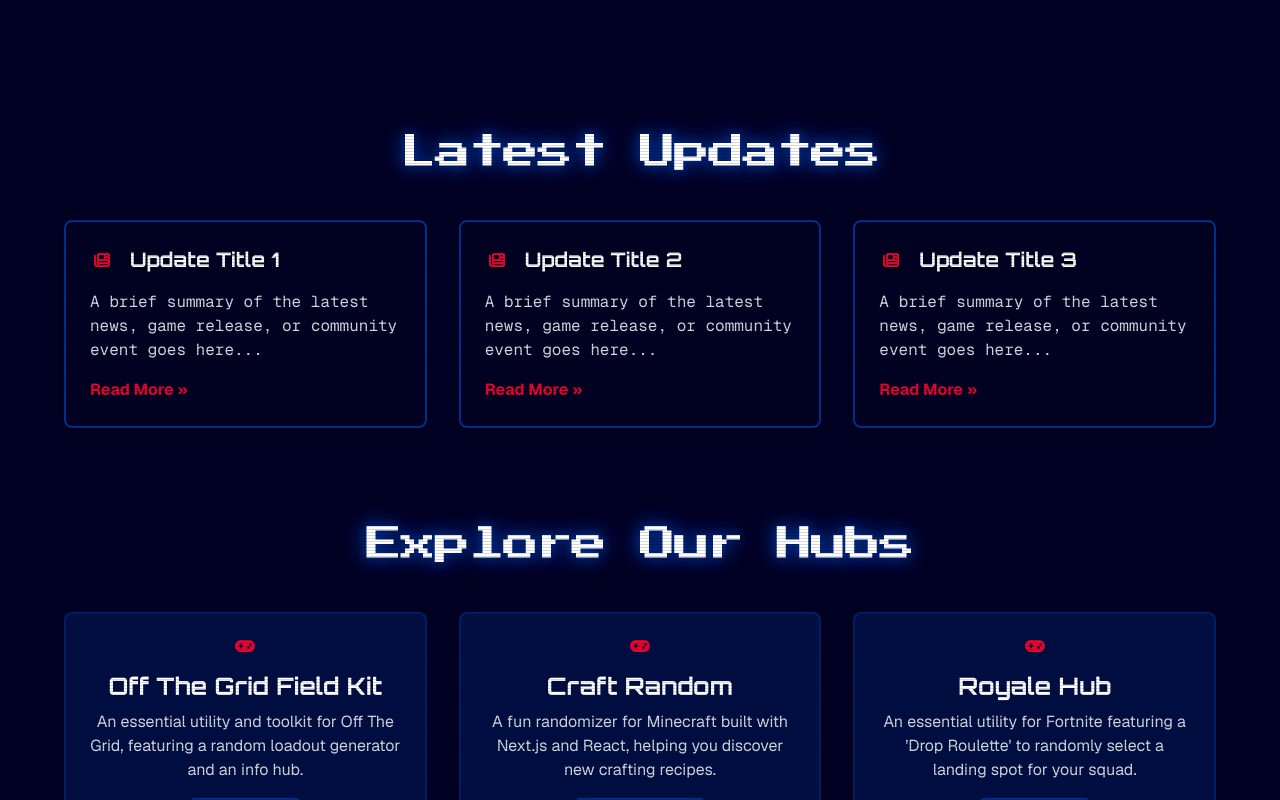
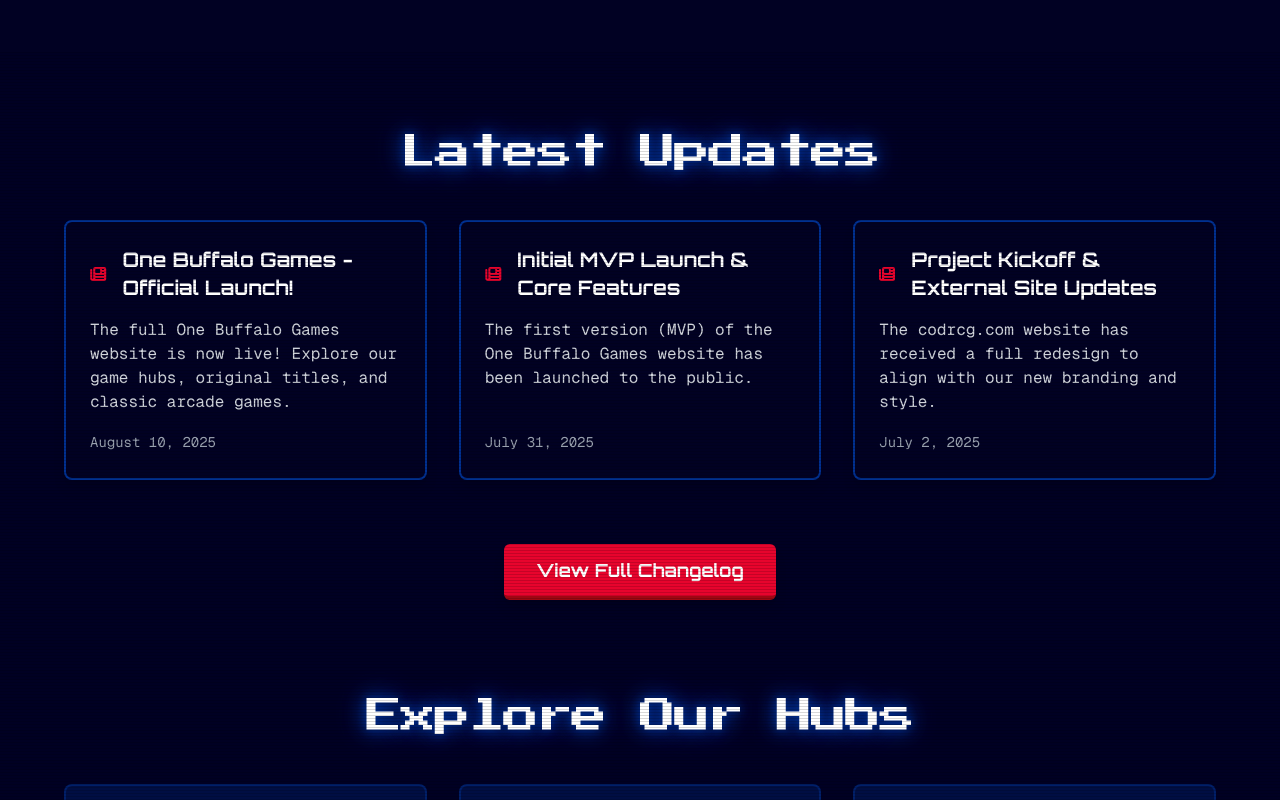
Before and after one commit to OneBuffaloLabs/onebuffalogames.com, a Next.js app: page / in a window 1280 px wide. Shown: the part 590-1390 px from the top of the page. Built offline with nearby package versions, Linux system fonts and the light colour scheme.

Commit message:
Updated the latest updates section to pull from changelog file

```diff
--- a/src/app/page.tsx
+++ b/src/app/page.tsx
@@ -1,11 +1,9 @@
-import { FontAwesomeIcon } from '@fortawesome/react-fontawesome';
-import { faNewspaper } from '@fortawesome/free-solid-svg-icons';
-import SectionHeader from '@/components/home/SectionHeader';
 import HubsSection from '@/components/home/HubsSection';
 import ArcadeButton from '@/components/ArcadeButton';
 import FeaturedGamesSection from '@/components/home/FeaturedGamesSection';
+import LatestUpdatesSection from '@/components/home/LatestUpdatesSection';
 
-// Import the new game data
+// Import game data
 import originalGamesData from '@/data/originalGames.json';
 import arcadeGamesData from '@/data/arcadeGames.json';
 
@@ -36,35 +34,12 @@ export default function HomePage() {
 
       {/* Main content wrapper */}
       <div className="relative py-20 px-4 sm:px-6 lg:px-8 space-y-24 bg-obl-dark-blue/95 scanline-overlay">
-        {/* Latest Updates Section */}
-        <section>
-          <SectionHeader title="Latest Updates" />
-          <div className="grid md:grid-cols-2 lg:grid-cols-3 gap-8 max-w-6xl mx-auto">
-            {[...Array(3)].map((_, i) => (
-              <div
-                key={i}
-                className="bg-obl-dark-blue border-2 border-obl-blue p-6 rounded-lg shadow-lg hover:shadow-obl-red/50 hover:-translate-y-1 transition-all duration-300">
-                <div className="flex items-center mb-4">
-                  <FontAwesomeIcon icon={faNewspaper} className="h-6 w-6 mr-4 text-obl-red" />
-                  <h3 className="font-orbitron text-xl font-bold text-white">
-                    Update Title {i + 1}
-                  </h3>
-                </div>
-                <p className="text-gray-300 font-mono mb-4">
-                  A brief summary of the latest news, game release, or community event goes here...
-                </p>
-                <a href="#" className="font-bold text-obl-red hover:underline">
-                  Read More &raquo;
-                </a>
-              </div>
-            ))}
-          </div>
-        </section>
+        <LatestUpdatesSection />
 
-        {/* Dynamic Hubs section */}
+        {/* Hubs section */}
         <HubsSection />
 
-        {/* Dynamic Originals Section */}
+        {/* Originals Section */}
         <FeaturedGamesSection
           title="One Buffalo Originals"
           games={originalGamesData}
@@ -72,7 +47,7 @@ export default function HomePage() {
           browseAllLink="/games?filter=originals"
         />
 
-        {/* Dynamic Arcade Section */}
+        {/* Arcade Section */}
         <FeaturedGamesSection
           title="Classic Arcade Hits"
           games={arcadeGamesData}
--- /dev/null
+++ b/src/components/home/LatestUpdatesSection.tsx
@@ -0,0 +1,50 @@
+import { FontAwesomeIcon } from '@fortawesome/react-fontawesome';
+import { faNewspaper } from '@fortawesome/free-solid-svg-icons';
+import SectionHeader from './SectionHeader';
+import ArcadeButton from '../ArcadeButton';
+import changelogData from '@/data/changelog/2025.json';
+import type { ChangelogEntry } from '@/types';
+
+const LatestUpdatesSection = () => {
+  // Assert the type and get the 3 most recent entries
+  const latestEntries = (changelogData as ChangelogEntry[]).slice(0, 3);
+
+  return (
+    <section>
+      <SectionHeader title="Latest Updates" />
+      <div className="grid md:grid-cols-2 lg:grid-cols-3 gap-8 max-w-6xl mx-auto">
+        {latestEntries.map((entry) => (
+          <div
+            key={entry.date}
+            className="bg-obl-dark-blue border-2 border-obl-blue p-6 rounded-lg shadow-lg hover:shadow-obl-red/50 hover:-translate-y-1 transition-all duration-300 flex flex-col">
+            <div className="flex items-center mb-4">
+              <FontAwesomeIcon icon={faNewspaper} className="h-6 w-6 mr-4 text-obl-red" />
+              <h3 className="font-orbitron text-xl font-bold text-white">{entry.title}</h3>
+            </div>
+            {/* Use the first change description as a summary */}
+            <p className="text-gray-300 font-mono mb-4 flex-grow">
+              {entry.changes[0]?.description || 'Check out the latest updates!'}
+            </p>
+            <div className="mt-auto">
+              <time className="font-mono text-sm text-gray-400">
+                {new Date(entry.date).toLocaleDateString('en-US', {
+                  year: 'numeric',
+                  month: 'long',
+                  day: 'numeric',
+                  timeZone: 'UTC',
+                })}
+              </time>
+            </div>
+          </div>
+        ))}
+      </div>
+      <div className="text-center mt-16">
+        <ArcadeButton href="/changelog" color="red">
+          View Full Changelog
+        </ArcadeButton>
+      </div>
+    </section>
+  );
+};
+
+export default LatestUpdatesSection;
--- a/src/types/index.ts
+++ b/src/types/index.ts
@@ -19,5 +19,22 @@ export interface Game {
   linkUrl: string;
   isNew?: boolean;
   isComingSoon?: boolean;
-  tags: string[]; // Added tags property
+  tags: string[];
 }
+
+/**
+ * Defines the structure for a single change item within a changelog entry.
+ */
+export interface Change {
+  type: 'New' | 'Improved' | 'Fixed';
+  description: string;
+}
+
+/**
+ * Defines the structure for a full changelog entry.
+ */
+export interface ChangelogEntry {
+  date: string;
+  title: string;
+  changes: Change[];
+}
```
